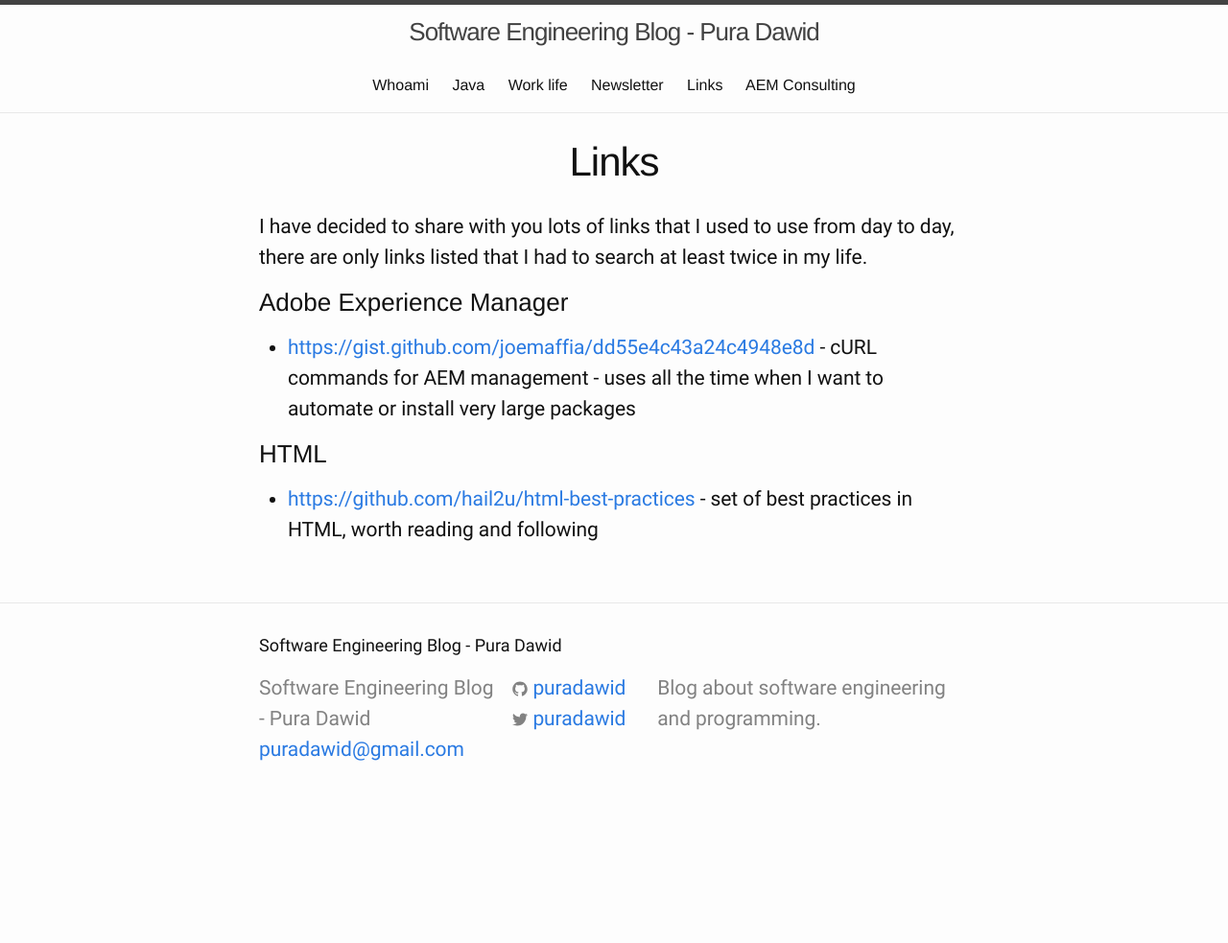
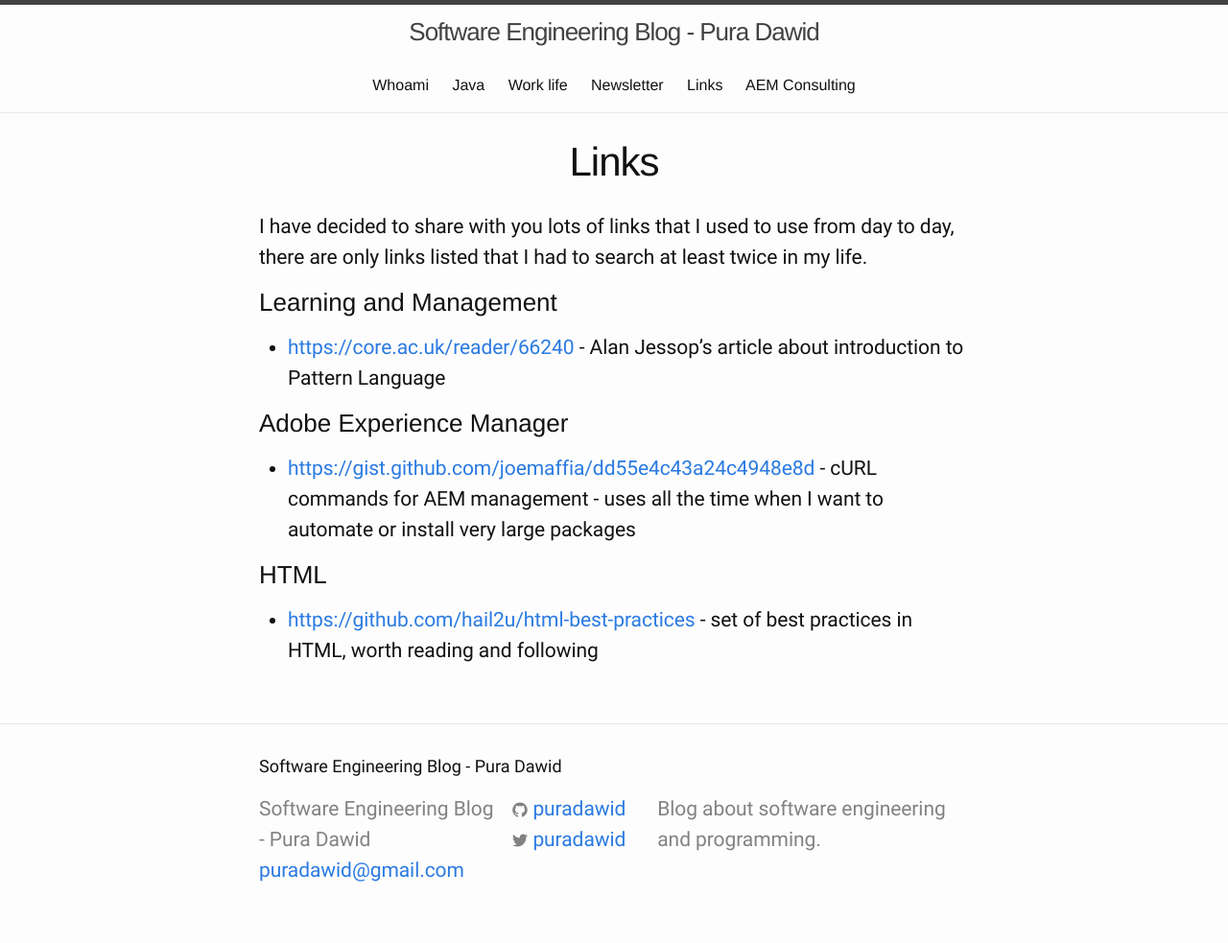
Before and after one commit to puradawid/puradawid.github.io, a Jekyll site: the page built from knowledge.md, in a window 1280 px wide. Shown: the whole page at 96% size. Built offline with Jekyll 4.4.1, drawn with Linux system fonts in a browser that asks for light colours; before the commit the page ends 900 px from its top, so only the background shows below that.

Commit message:
Add Pattern Language section to links page

```diff
--- a/knowledge.md
+++ b/knowledge.md
@@ -8,6 +8,10 @@
 
 I have decided to share with you lots of links that I used to use from day to day, there are only links listed that I had to search at least twice in my life.
 
+### Learning and Management
+
+* <https://core.ac.uk/reader/66240> - Alan Jessop's article about introduction to Pattern Language
+
 ### Adobe Experience Manager
 
 * <https://gist.github.com/joemaffia/dd55e4c43a24c4948e8d> - cURL commands for AEM management - uses all the time when I want to automate or install very large packages
```
